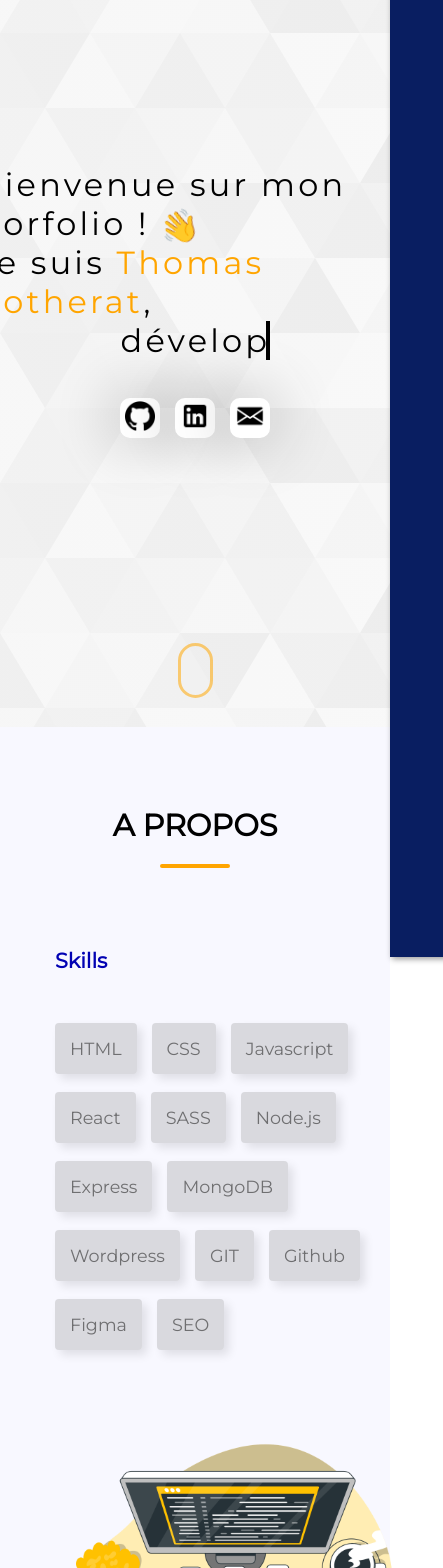
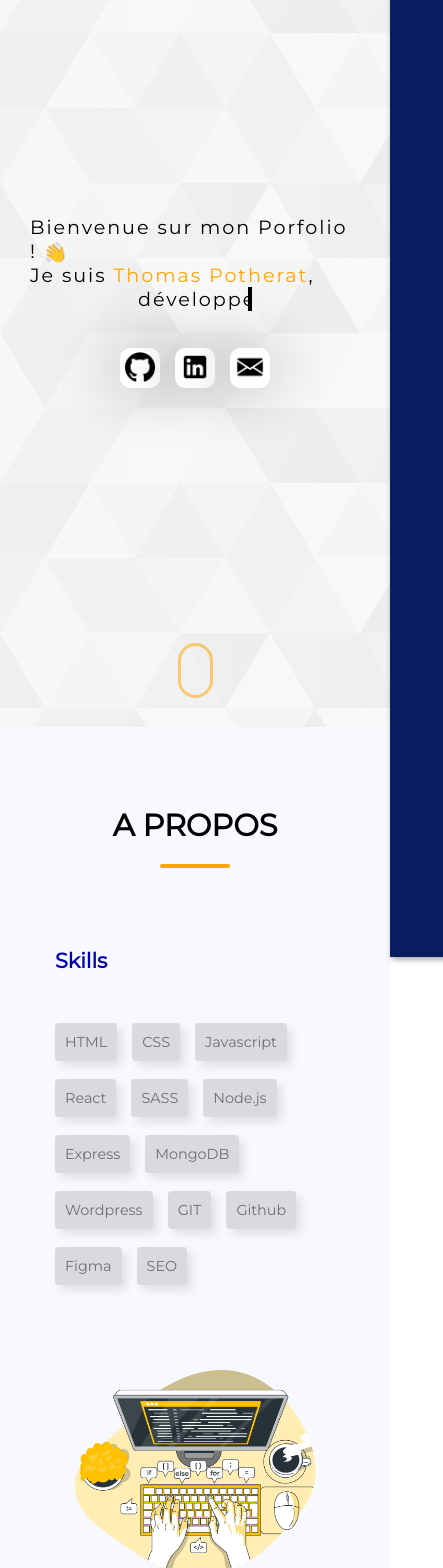
Before and after one commit to ThomasPtht/Portfolio, a React (Create React App) app: page / in a window 390 px wide. Shown: the part 117-1685 px from the top of the page, 443 px wide, since content can reach past the window. Built offline with nearby package versions, Linux system fonts and the light colour scheme.

Commit message:
Projet terminé

```diff
--- a/src/components/About.js
+++ b/src/components/About.js
@@ -50,9 +50,9 @@ const About = () => {
             <strong> développeur web</strong>. 🧑‍💻
             <br />
             Ma formation, étalée sur une période de 6 mois, s'est avérée être
-            une aventure stimulante. Elle m'a permis d'acquérir les compétences
-            nécessaires pour concevoir un site web de A à Z, que ce soit une
-            simple page statique ou un projet plus complexe.
+            une aventure enrichissante. Elle m'a permis d'acquérir les
+            compétences nécessaires pour concevoir un site web de A à Z, que ce
+            soit une simple page statique ou un projet plus complexe.
             <br />
             <br />
             Cette expérience formatrice a été l'occasion d'explorer et de
--- a/src/index.css
+++ b/src/index.css
@@ -11,7 +11,7 @@ code {
   font-family: source-code-pro, Menlo, Monaco, Consolas, "Courier New",
     monospace;
 }
-
+/*
 :root {
   --background: white;
   --text-primary: black;
@@ -22,4 +22,4 @@ code {
   --background: black;
   --text-primary: white;
   --text-secondary: grey;
-}
+} */
--- a/src/styles/About.scss
+++ b/src/styles/About.scss
@@ -49,8 +49,12 @@ align-items: center;
 .about-pic {
     display: flex;
     justify-content: center;
-    width: 350px;
+    width: 330px;
     padding-top: 55px;
+    @media (max-width: 400px) {
+        width: 260px;
+
+             }
 }
 
 .square {
@@ -66,13 +70,17 @@ align-items: center;
     box-shadow: 5px 5px 10px rgba(0, 0, 0, 0.1);
     transition: 0.6s;
 &:hover {
-    background-color: darkblue;
+    background-color: rgba(0, 0, 139, 0.774);
     color: whitesmoke;
     scale: 1.10;
 }
+
+@media (max-width: 400px) {
+    padding: 10px;
+    font-size: 0.9em;
+
+         }
 }
-
-
 
 
 .presentation {
--- a/src/styles/Banner.scss
+++ b/src/styles/Banner.scss
@@ -11,14 +11,17 @@ position:initial
 
 .text-container {
   color:black;
-  font-size: 2.8em;
+  font-size: 2.7em;
    letter-spacing: 0.10em;
 
    @media (max-width: 900px) {
-font-size: 2em;
+font-size: 1.8em;
 padding: 0 30px;
+	}
+	@media (max-width: 500px) {
+		font-size: 1.2em;
 
-	}
+			 }
 
 }
 
```
